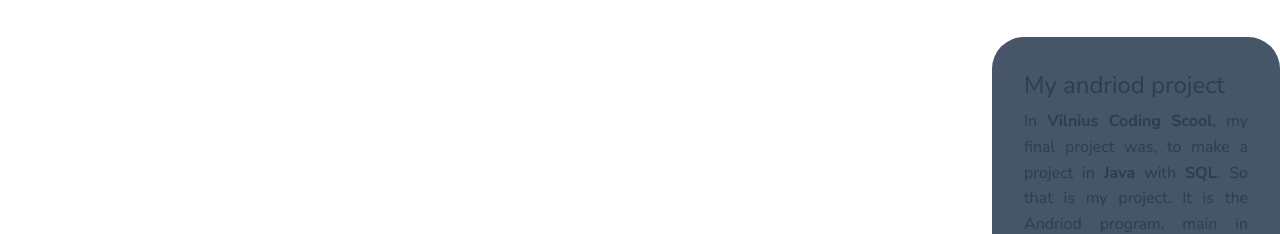
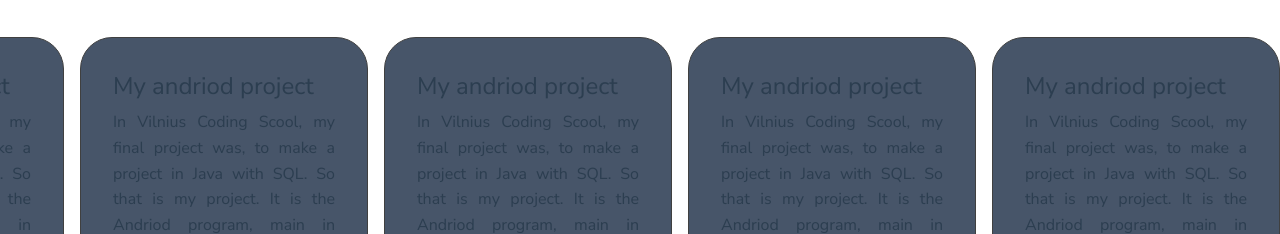
Before and after one commit to JustPause/My-Webside, a Vue app: page / in a window 1280 px wide. Shown: the part 2566-2800 px from the top of the page. Built offline with nearby package versions, Linux system fonts and the light colour scheme.

Commit message:
hite commit

```diff
--- a/src/components/Header.vue
+++ b/src/components/Header.vue
@@ -1,30 +1,29 @@
 <template>
     <nav class="flex fixed h-20 gap-16 text-white text-sm font-bold font-mono justify-center mt-12 px-64 w-1280 -top-0">
 
-        <a href="#" class="flex-none rounded-xl flex items-center justify-center p-2 shadow-2xl bg-nav">
+        <a href="#" class="flex-none rounded-xl flex items-center justify-center p-2 shadow-2xl bg-nav  border border-neutral-700">
             <div class="icon aspect-square h-14 rounded-xl ml-1"></div>
-            <p className="text-3xl text-center flex mx-4 logo-text">Justinas</p>
+            <p className="text-xl text-center flex mx-4 logo-text">Justinas</p>
         </a>
 
         <div class=" rounded-xl flex items-center justify-center
-         category shadow-2xl bg-nav">
+         category shadow-2xl bg-nav  border border-neutral-700">
             <button
-                className="hover:outline outline-2 outline-color hover:bg-yellow-600 hover:bg-opacity-10 rounded-xl p-2 text-3xl m-4 duration-300">Titulinis</button>
+                className="hover:outline outline-2 outline-color hover:bg-yellow-600 hover:bg-opacity-10 rounded-xl p-2 text-xl m-4 duration-300 ">Titulinis</button>
             <button
-                className="hover:outline outline-2 outline-color hover:bg-yellow-600 hover:bg-opacity-10 rounded-xl p-2 text-3xl m-4 duration-300">Kodas</button>
+                className="hover:outline outline-2 outline-color hover:bg-yellow-600 hover:bg-opacity-10 rounded-xl p-2 text-xl m-4 duration-300">Kodas</button>
             <button
-                className="hover:outline outline-2 outline-color hover:bg-yellow-600 hover:bg-opacity-10 rounded-xl p-2 text-3xl m-4 duration-300">Kontaktai</button>
+                className="hover:outline outline-2 outline-color hover:bg-yellow-600 hover:bg-opacity-10 rounded-xl p-2 text-xl m-4 duration-300">Kontaktai</button>
             <button
-                className="hover:outline outline-2 outline-color hover:bg-yellow-600 hover:bg-opacity-10 rounded-xl p-2 text-3xl m-4 duration-300">3D
-                darbai</button>
+                className="hover:outline outline-2 outline-color hover:bg-yellow-600 hover:bg-opacity-10 rounded-xl p-2 text-xl m-4 duration-300">3D darbai</button>
         </div>
 
         <div
-            class="flex-none rounded-xl flex items-center justify-around shadow-2xl bg-nav">
+            class="flex-none rounded-xl flex items-center justify-around shadow-xl bg-nav  border border-neutral-700">
             <button className="hover:outline outline-2 outline-color hover:bg-yellow-600 hover:bg-opacity-10 rounded-xl p-2 text-3xl m-4 duration-300">
 
                 <svg xmlns="http://www.w3.org/2000/svg" fill="none" viewBox="0 0 24 24" stroke-width="1.5"
-                    stroke="currentColor" class="size-9">
+                    stroke="currentColor" class="size-7">
                     <path stroke-linecap="round" stroke-linejoin="round"
                         d="M21.752 15.002A9.72 9.72 0 0 1 18 15.75c-5.385 0-9.75-4.365-9.75-9.75 0-1.33.266-2.597.748-3.752A9.753 9.753 0 0 0 3 11.25C3 16.635 7.365 21 12.75 21a9.753 9.753 0 0 0 9.002-5.998Z" />
                 </svg>
@@ -36,8 +35,8 @@
 
             </button>
 
-            <button className="hover:outline outline-2 outline-color hover:bg-yellow-600 hover:bg-opacity-10 rounded-xl p-2 text-3xl m-4 duration-300">
-                <p className="text-3xl size-9">LT</p>
+            <button className="hover:outline outline-2 outline-color hover:bg-yellow-600 hover:bg-opacity-10 rounded-xl p-2 text-xl m-4 duration-300">
+                <p className="text-xl ">LT</p>
             </button>
         </div>
     </nav>
--- a/src/components/MyWorkSlides.vue
+++ b/src/components/MyWorkSlides.vue
@@ -41,19 +41,79 @@ const pages = [
     Work
   </a>
 
-  <div className="inline-flex h-80 ">
+  <div className="inline-flex h-80 overflow-y: auto; ">
     <!-- overflow-scroll -->
     <a
       class="contaner"
-      className="w-72 h-72 bg-slate-600 p-8 rounded-4xl"
+      className="w-72 bg-slate-600 p-8 rounded-4xl border border-neutral-700 ml-4"
       href="#"
     >
       <h1 className="text-2xl pb-2">My andriod project</h1>
       <p className="overflow-ellipsis break-words text-justify">
-        In <b>Vilnius Coding Scool</b>, my final project was, to make a project
-        in <b>Java</b> with <b>SQL</b>. So that is my project. It is the Andriod
-        program, main in <b>Andriod studio</b>, with <b>SQLite</b> database.
-        With <b>Room</b> framework
+        In Vilnius Coding Scool, my final project was, to make a project in Java
+        with SQL. So that is my project. It is the Andriod program, main in
+        Andriod studio, with SQLite database. With Room framework.
+      </p>
+    </a>
+    <a
+      class="contaner"
+      className="w-72 bg-slate-600 p-8 rounded-4xl border border-neutral-700 ml-4"
+      href="#"
+    >
+      <h1 className="text-2xl pb-2">My andriod project</h1>
+      <p className="overflow-ellipsis break-words text-justify">
+        In Vilnius Coding Scool, my final project was, to make a project in Java
+        with SQL. So that is my project. It is the Andriod program, main in
+        Andriod studio, with SQLite database. With Room framework.
+      </p>
+    </a>
+    <a
+      class="contaner"
+      className="w-72 bg-slate-600 p-8 rounded-4xl border border-neutral-700 ml-4"
+      href="#"
+    >
+      <h1 className="text-2xl pb-2">My andriod project</h1>
+      <p className="overflow-ellipsis break-words text-justify">
+        In Vilnius Coding Scool, my final project was, to make a project in Java
+        with SQL. So that is my project. It is the Andriod program, main in
+        Andriod studio, with SQLite database. With Room framework.
+      </p>
+    </a>
+
+    <a
+      class="contaner"
+      className="w-72 bg-slate-600 p-8 rounded-4xl border border-neutral-700 ml-4"
+      href="#"
+    >
+      <h1 className="text-2xl pb-2">My andriod project</h1>
+      <p className="overflow-ellipsis break-words text-justify">
+        In Vilnius Coding Scool, my final project was, to make a project in Java
+        with SQL. So that is my project. It is the Andriod program, main in
+        Andriod studio, with SQLite database. With Room framework.
+      </p>
+    </a>
+    <a
+      class="contaner"
+      className="w-72 bg-slate-600 p-8 rounded-4xl border border-neutral-700 ml-4"
+      href="#"
+    >
+      <h1 className="text-2xl pb-2">My andriod project</h1>
+      <p className="overflow-ellipsis break-words text-justify">
+        In Vilnius Coding Scool, my final project was, to make a project in Java
+        with SQL. So that is my project. It is the Andriod program, main in
+        Andriod studio, with SQLite database. With Room framework.
+      </p>
+    </a>
+    <a
+      class="contaner"
+      className="w-72 bg-slate-600 p-8 rounded-4xl border border-neutral-700 ml-4"
+      href="#"
+    >
+      <h1 className="text-2xl pb-2">My andriod project</h1>
+      <p className="overflow-ellipsis break-words text-justify">
+        In Vilnius Coding Scool, my final project was, to make a project in Java
+        with SQL. So that is my project. It is the Andriod program, main in
+        Andriod studio, with SQLite database. With Room framework.
       </p>
     </a>
 
```
